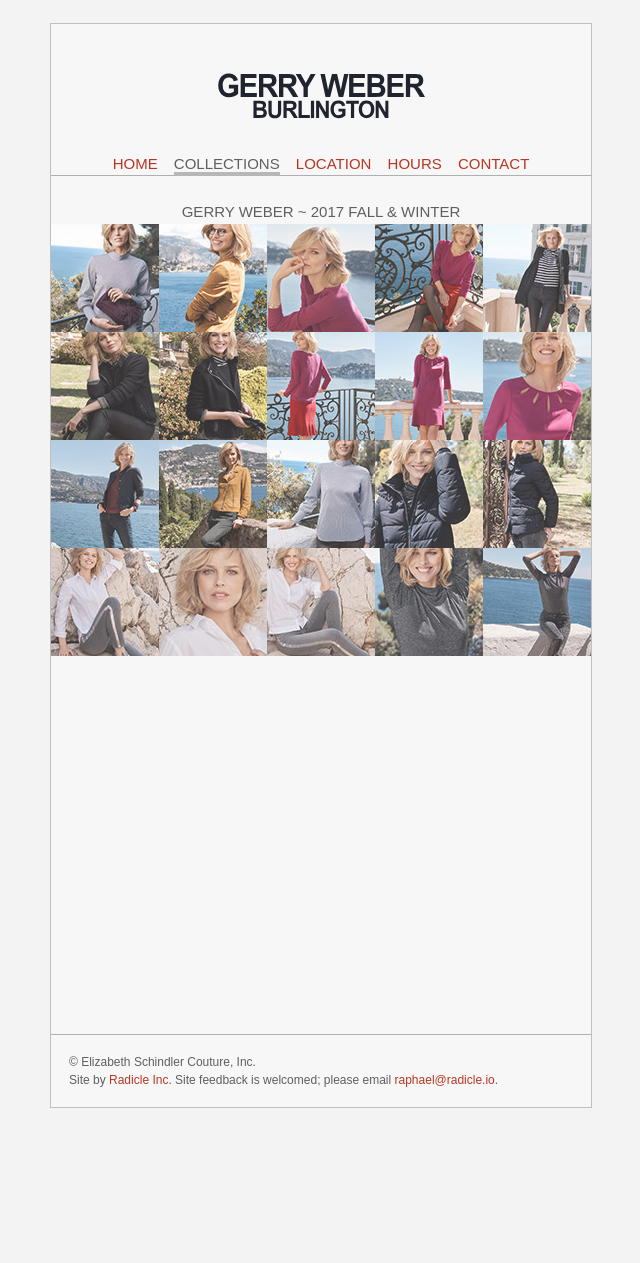
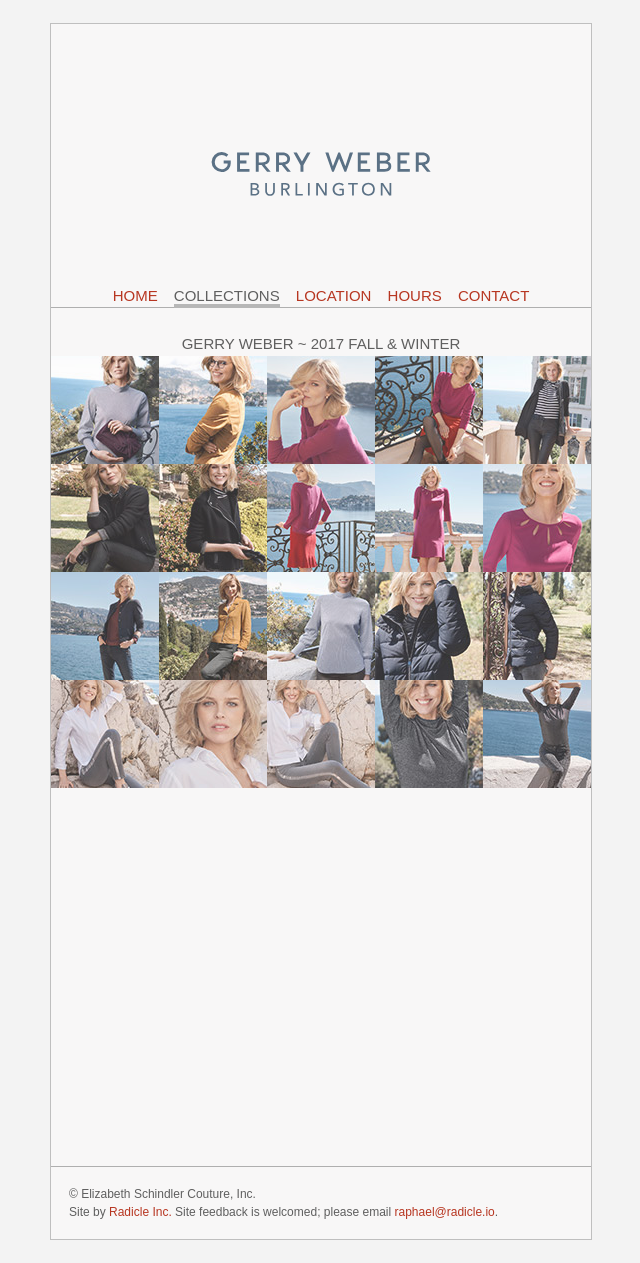
Before and after one commit to RadicleStudios/GWBurWebsite, a Jekyll site: the page built from collections.html, in a window 1280 px wide. Shown: the whole page, without its empty margins (319-959 px from the left). Built offline with Jekyll 4.4.1, drawn with Linux system fonts in a browser that asks for light colours; before the commit the page ends 1131 px from its top, so only the background shows below that.

Commit message:
Update logo

```diff
--- a/_layouts/default.html
+++ b/_layouts/default.html
@@ -15,7 +15,7 @@
 
   <body>
     <header>
-      <h1><a href="/"><img width="540px" src="/assets/logo.svg" alt="Gerry Weber Toronto"></a></h1>
+      <h1><a href="/"><img width="360px" src="/assets/gwburlington.svg" alt="Gerry Weber Toronto"></a></h1>
       <nav>
         {% if page.url == "/index.html" or page.url == "/" %}
           <span id="selected">Home</span>
```
Also changed, not shown: assets/gwburlington.svg (added), assets/logo.svg (deleted).
